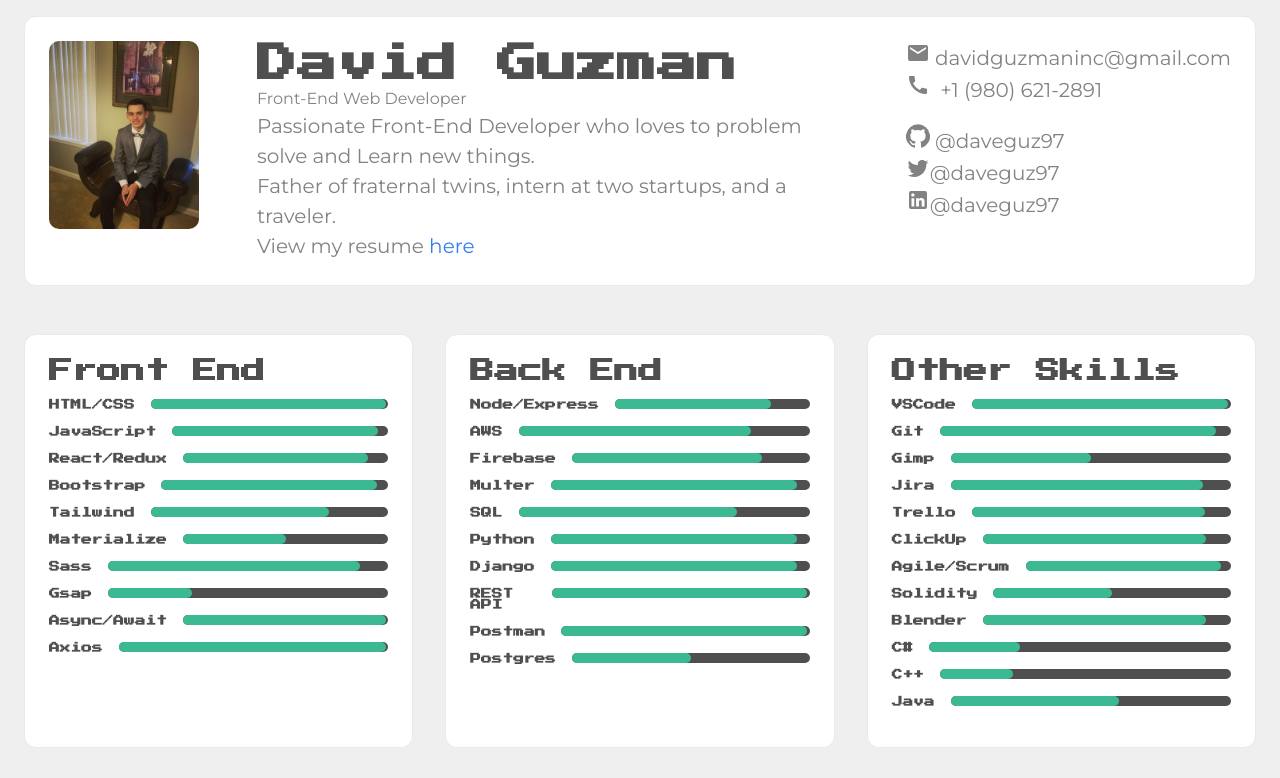
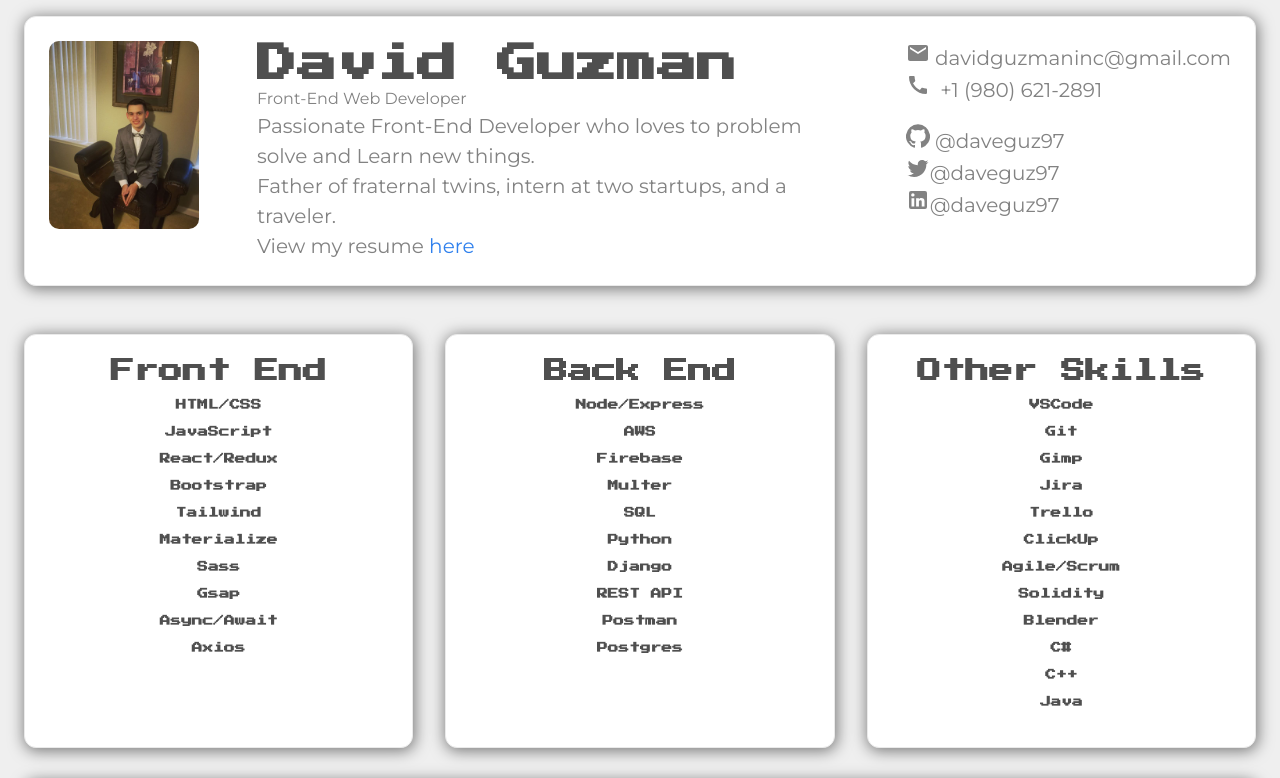
Before and after one commit to daveguz97/portfolio, a Next.js app: page / in a window 1280 px wide. Shown: the top 778 px of the page. Built offline with nearby package versions, Linux system fonts and the light colour scheme.

Commit message:
Added some box shadow

```diff
--- a/components/Skills.js
+++ b/components/Skills.js
@@ -10,70 +10,50 @@ const Skills = () => {
                     <div
                         className={`${skillStyles.htmlCss} ${skillStyles.skill}`}>
                         <h6>HTML/CSS</h6>
-                        <div className={skillStyles.progressBar}>
-                            <div className={skillStyles.completed}></div>
-                        </div>
+
                     </div>
                     <div
                         className={`${skillStyles.javascript} ${skillStyles.skill}`}>
                         <h6>JavaScript</h6>
-                        <div className={skillStyles.progressBar}>
-                            <div className={skillStyles.completed}></div>
-                        </div>
+
                     </div>
                     <div
                         className={`${skillStyles.react} ${skillStyles.skill}`}>
                         <h6>React/Redux</h6>
-                        <div className={skillStyles.progressBar}>
-                            <div className={skillStyles.completed}></div>
-                        </div>
+
                     </div>
                     <div
                         className={`${skillStyles.bootstrap} ${skillStyles.skill}`}>
                         <h6>Bootstrap</h6>
-                        <div className={skillStyles.progressBar}>
-                            <div className={skillStyles.completed}></div>
-                        </div>
+
                     </div>
                     <div
                         className={`${skillStyles.tailwind} ${skillStyles.skill}`}>
                         <h6>Tailwind</h6>
-                        <div className={skillStyles.progressBar}>
-                            <div className={skillStyles.completed}></div>
-                        </div>
+
                     </div>
                     <div
                         className={`${skillStyles.materialize} ${skillStyles.skill}`}>
                         <h6>Materialize</h6>
-                        <div className={skillStyles.progressBar}>
-                            <div className={skillStyles.completed}></div>
-                        </div>
+
                     </div>
                     <div className={`${skillStyles.sass} ${skillStyles.skill}`}>
                         <h6>Sass</h6>
-                        <div className={skillStyles.progressBar}>
-                            <div className={skillStyles.completed}></div>
-                        </div>
+
                     </div>
                     <div className={`${skillStyles.gsap} ${skillStyles.skill}`}>
                         <h6>Gsap</h6>
-                        <div className={skillStyles.progressBar}>
-                            <div className={skillStyles.completed}></div>
-                        </div>
+
                     </div>
                     <div
                         className={`${skillStyles.async} ${skillStyles.skill}`}>
                         <h6>Async/Await</h6>
-                        <div className={skillStyles.progressBar}>
-                            <div className={skillStyles.completed}></div>
-                        </div>
+
                     </div>
                     <div
                         className={`${skillStyles.axios} ${skillStyles.skill}`}>
                         <h6>Axios</h6>
-                        <div className={skillStyles.progressBar}>
-                            <div className={skillStyles.completed}></div>
-                        </div>
+
                     </div>
                 </div>
             </div>
@@ -82,69 +62,49 @@ const Skills = () => {
                     <h3>Back End</h3>
                     <div className={`${skillStyles.node} ${skillStyles.skill}`}>
                         <h6>Node/Express</h6>
-                        <div className={skillStyles.progressBar}>
-                            <div className={skillStyles.completed}></div>
-                        </div>
+
                     </div>
                     <div className={`${skillStyles.aws} ${skillStyles.skill}`}>
                         <h6>AWS</h6>
-                        <div className={skillStyles.progressBar}>
-                            <div className={skillStyles.completed}></div>
-                        </div>
+
                     </div>
                     <div
                         className={`${skillStyles.firebase} ${skillStyles.skill}`}>
                         <h6>Firebase</h6>
-                        <div className={skillStyles.progressBar}>
-                            <div className={skillStyles.completed}></div>
-                        </div>
+
                     </div>
                     <div
                         className={`${skillStyles.multer} ${skillStyles.skill}`}>
                         <h6>Multer</h6>
-                        <div className={skillStyles.progressBar}>
-                            <div className={skillStyles.completed}></div>
-                        </div>
+
                     </div>
                     <div className={`${skillStyles.sql} ${skillStyles.skill}`}>
                         <h6>SQL</h6>
-                        <div className={skillStyles.progressBar}>
-                            <div className={skillStyles.completed}></div>
-                        </div>
+
                     </div>
                     <div
                         className={`${skillStyles.python} ${skillStyles.skill}`}>
                         <h6>Python</h6>
-                        <div className={skillStyles.progressBar}>
-                            <div className={skillStyles.completed}></div>
-                        </div>
+
                     </div>
                     <div
                         className={`${skillStyles.django} ${skillStyles.skill}`}>
                         <h6>Django</h6>
-                        <div className={skillStyles.progressBar}>
-                            <div className={skillStyles.completed}></div>
-                        </div>
+
                     </div>
                     <div className={`${skillStyles.rest} ${skillStyles.skill}`}>
                         <h6>REST API</h6>
-                        <div className={skillStyles.progressBar}>
-                            <div className={skillStyles.completed}></div>
-                        </div>
+
                     </div>
                     <div
                         className={`${skillStyles.postman} ${skillStyles.skill}`}>
                         <h6>Postman</h6>
-                        <div className={skillStyles.progressBar}>
-                            <div className={skillStyles.completed}></div>
-                        </div>
+
                     </div>
                     <div
                         className={`${skillStyles.postgres} ${skillStyles.skill}`}>
                         <h6>Postgres</h6>
-                        <div className={skillStyles.progressBar}>
-                            <div className={skillStyles.completed}></div>
-                        </div>
+
                     </div>
                 </div>
             </div>
@@ -154,86 +114,62 @@ const Skills = () => {
                     <div
                         className={`${skillStyles.vscode} ${skillStyles.skill}`}>
                         <h6>VSCode</h6>
-                        <div className={skillStyles.progressBar}>
-                            <div className={skillStyles.completed}></div>
-                        </div>
+
                     </div>
                     <div
                         className={`${skillStyles.git} ${skillStyles.skill}`}>
                         <h6>Git</h6>
-                        <div className={skillStyles.progressBar}>
-                            <div className={skillStyles.completed}></div>
-                        </div>
+
                     </div>
                     <div
                         className={`${skillStyles.gimp} ${skillStyles.skill}`}>
                         <h6>Gimp</h6>
-                        <div className={skillStyles.progressBar}>
-                            <div className={skillStyles.completed}></div>
-                        </div>
+
                     </div>
                     <div
                         className={`${skillStyles.jira} ${skillStyles.skill}`}>
                         <h6>Jira</h6>
-                        <div className={skillStyles.progressBar}>
-                            <div className={skillStyles.completed}></div>
-                        </div>
+
                     </div>
                     <div
                         className={`${skillStyles.trello} ${skillStyles.skill}`}>
                         <h6>Trello</h6>
-                        <div className={skillStyles.progressBar}>
-                            <div className={skillStyles.completed}></div>
-                        </div>
+
                     </div>
                     <div
                         className={`${skillStyles.clickUp} ${skillStyles.skill}`}>
                         <h6>ClickUp</h6>
-                        <div className={skillStyles.progressBar}>
-                            <div className={skillStyles.completed}></div>
-                        </div>
+
                     </div>
                     <div
                         className={`${skillStyles.scrum} ${skillStyles.skill}`}>
                         <h6>Agile/Scrum</h6>
-                        <div className={skillStyles.progressBar}>
-                            <div className={skillStyles.completed}></div>
-                        </div>
+
                     </div>
                     <div
                         className={`${skillStyles.solidity} ${skillStyles.skill}`}>
                         <h6>Solidity</h6>
-                        <div className={skillStyles.progressBar}>
-                            <div className={skillStyles.completed}></div>
-                        </div>
+
                     </div>
                     <div
                         className={`${skillStyles.blender} ${skillStyles.skill}`}>
                         <h6>Blender</h6>
-                        <div className={skillStyles.progressBar}>
-                            <div className={skillStyles.completed}></div>
-                        </div>
+
                     </div>
                     <div
                         className={`${skillStyles.csharp} ${skillStyles.skill}`}>
                         <h6>C#</h6>
-                        <div className={skillStyles.progressBar}>
-                            <div className={skillStyles.completed}></div>
-                        </div>
+
                     </div>
                     <div
                         className={`${skillStyles.cplusplus} ${skillStyles.skill}`}>
                         <h6>C++</h6>
-                        <div className={skillStyles.progressBar}>
-                            <div className={skillStyles.completed}></div>
-                        </div>
+
                     </div>
                     <div
                         className={`${skillStyles.java} ${skillStyles.skill}`}>
                         <h6>Java</h6>
-                        <div className={skillStyles.progressBar}>
-                            <div className={skillStyles.completed}></div>
-                        </div>
+
                     </div>
                 </div>
             </div>
--- a/styles/Hobby.module.scss
+++ b/styles/Hobby.module.scss
@@ -1,5 +1,4 @@
 .hobbies {
-    width: 90%;
     margin: 0 auto;
     display: flex;
     flex-direction: column;
--- a/styles/Layout.module.scss
+++ b/styles/Layout.module.scss
@@ -18,9 +18,11 @@
     padding: 0.3rem 0.8rem;
     border-radius: 10px;
     background: #fff;
-    border: 1px solid #000;
+    border: none;
     margin: 1rem;
     transition: all 0.3s ease-in-out;
+    -webkit-box-shadow: -1px 1px 5px 1px rgba(0,0,0,0.9);
+box-shadow: -1px 1px 5px 1px rgba(0,0,0,0.5);
 
     &:hover,
     &:focus {
@@ -61,6 +63,8 @@
     border: 1px solid #eaeaea;
     border-radius: 12px;
     background: #fff;
+    -webkit-box-shadow: 1px 2px 15px 1px rgba(0, 0, 0, 0.5);
+    box-shadow: 1px 2px 15px 1px rgba(0, 0, 0, 0.5);
 }
 
 .card h3 {
--- a/styles/Skills.module.scss
+++ b/styles/Skills.module.scss
@@ -3,6 +3,11 @@
 .skills {
     min-width: 80vw;
     display: flex;
+    justify-content: center;
+
+    h3 {
+        text-align: center;
+    }
 
     .skillCard {
         width: 100%;
@@ -13,186 +18,6 @@
         display: flex;
         justify-content: center;
     }
-
-    .progressBar {
-        background-color: $primary-gray-color;
-        width: 100%;
-        max-height: 10px;
-        margin-left: 1rem;
-        border-radius: 5px;
-
-        .completed {
-            height: 100%;
-            background-color: $completed-color;
-            border-radius: 5px;
-        }
-    }
-
-    // Front-end Tech
-    .htmlCss {
-        .completed {
-            width: 99%;
-        }
-    }
-
-    .javascript {
-        .completed {
-            width: 95%;
-        }
-    }
-
-    .react {
-        .completed {
-            width: 90%;
-        }
-    }
-
-    .bootstrap {
-        .completed {
-            width: 95%;
-        }
-    }
-    .tailwind {
-        .completed {
-            width: 75%;
-        }
-    }
-    .materialize {
-        .completed {
-            width: 50%;
-        }
-    }
-    .sass {
-        .completed {
-            width: 90%;
-        }
-    }
-    .gsap {
-        .completed {
-            width: 30%;
-        }
-    }
-    .async {
-        .completed {
-            width: 99%;
-        }
-    }
-    .fetch {
-        .completed {
-            width: 99%;
-        }
-    }
-    .axios {
-        .completed {
-            width: 99%;
-        }
-    }
-
-    // back-end tech
-    .node {
-        .completed {
-            width: 80%;
-        }
-    }
-    .aws {
-        .completed {
-            width: 80%;
-        }
-    }
-    .firebase {
-        .completed {
-            width: 80%;
-        }
-    }
-    .multer {
-        .completed {
-            width: 95%;
-        }
-    }
-    .sql {
-        .completed {
-            width: 75%;
-        }
-    }
-    .python {
-        .completed {
-            width: 95%;
-        }
-    }
-    .django {
-        .completed {
-            width: 95%;
-        }
-    }
-    .rest {
-        .completed {
-            width: 99%;
-        }
-    }
-    .postman {
-        .completed {
-            width: 99%;
-        }
-    }
-    .postgres {
-        .completed {
-            width: 50%;
-        }
-    }
-
-    // Other Tech
-    .vscode {
-        .completed {
-            width: 99%;
-        }
-    }
-    .git {
-        .completed {
-            width: 95%;
-        }
-    }
-    .gimp {
-        .completed {
-            width: 50%;
-        }
-    }
-    .jira,
-    .trello,
-    .clickUp {
-        .completed {
-            width: 90%;
-        }
-    }
-    .scrum {
-        .completed {
-            width: 95%;
-        }
-    }
-    .solidity {
-        .completed {
-            width: 50%;
-        }
-    }
-    .blender {
-        .completed {
-            width: 90%;
-        }
-    }
-    .csharp {
-        .completed {
-            width: 30%;
-        }
-    }
-    .cplusplus {
-        .completed {
-            width: 25%;
-        }
-    }
-    .java {
-        .completed {
-            width: 60%;
-        }
-    }
 }
 
 @media screen and (max-width: 768px) {
```
